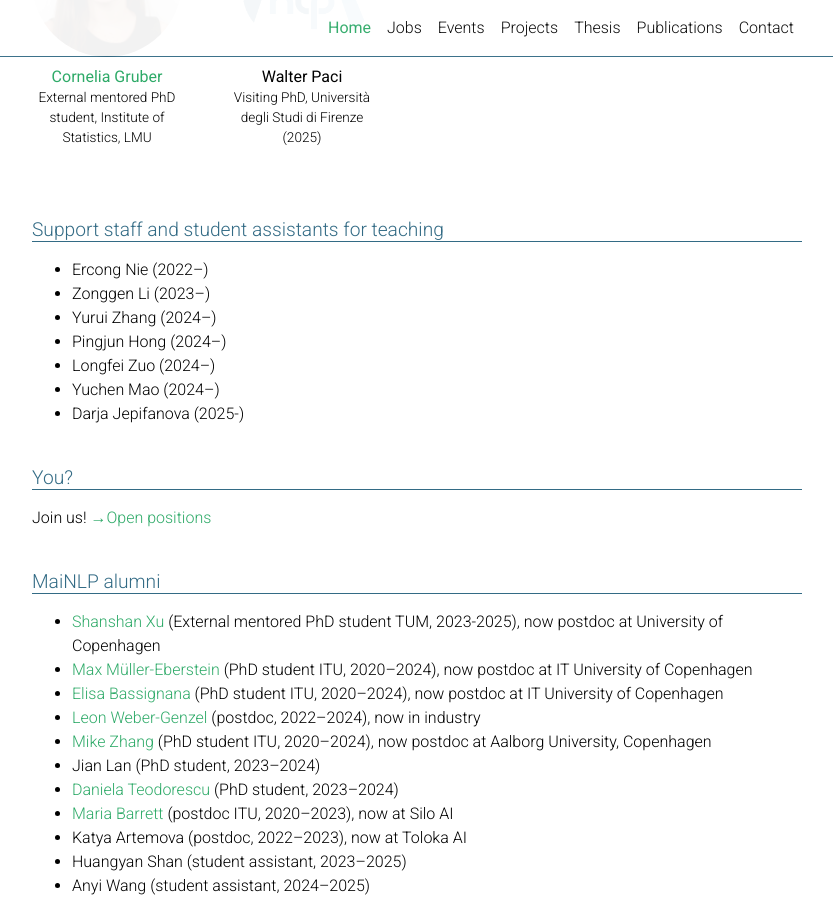
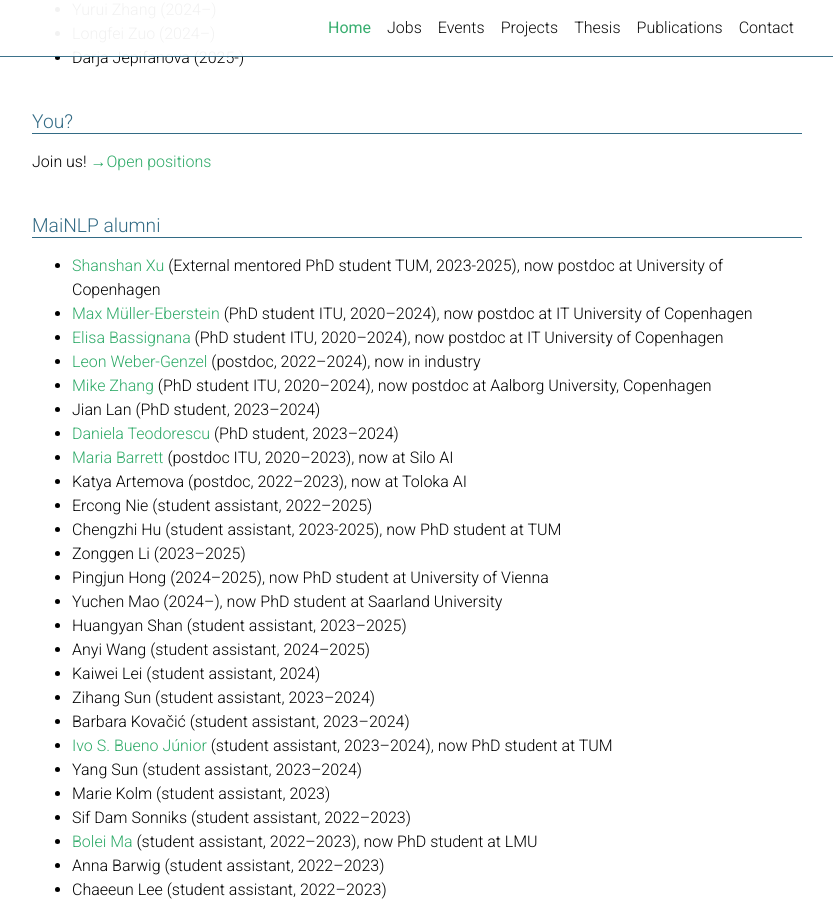
Before and after one commit to mainlp/mainlp.github.io, a Jekyll site: the page built from _pages/about.md, in a window 1280 px wide and 900 px high, scrolled down 4319 px. Shown: the whole window, without its empty margins (223-1056 px from the left). Built offline with Jekyll 4.4.1, drawn with Linux system fonts in a browser that asks for light colours; full-size pictures stand in for the smaller copies a plugin makes; comment, search, counter and statistics services are not loaded; a style sheet for code colours, icons or effects is not loaded; some of the changed text lies outside the part shown.

Commit message:
Update about.md, update hiwis

```diff
--- a/_pages/about.md
+++ b/_pages/about.md
@@ -286,6 +279,11 @@ To <a href="/events-archive/">earlier events</a> at MaiNLP.
     <li><a href="https://mariabarrett.github.io/">Maria Barrett</a> (postdoc ITU, 2020–2023), now at Silo AI</li>
     <li>Katya Artemova (postdoc, 2022–2023), now at Toloka AI</li>
     <!-- student assistants -->
+    <li>Ercong Nie (student assistant, 2022–2025)</li>
+    <li>Chengzhi Hu (student assistant, 2023-2025), now PhD student at TUM</li>
+    <li>Zonggen Li (2023–2025)</li>
+    <li>Pingjun Hong (2024–2025), now PhD student at University of Vienna</li>
+    <li>Yuchen Mao (2024–), now PhD student at Saarland University</li>
     <li>Huangyan Shan (student assistant, 2023–2025)</li>
     <li>Anyi Wang (student assistant, 2024–2025)</li>
     <li>Kaiwei Lei (student assistant, 2024)</li>
```
Also changed, not shown: other parts of _pages/about.md (+0 -7 lines).
